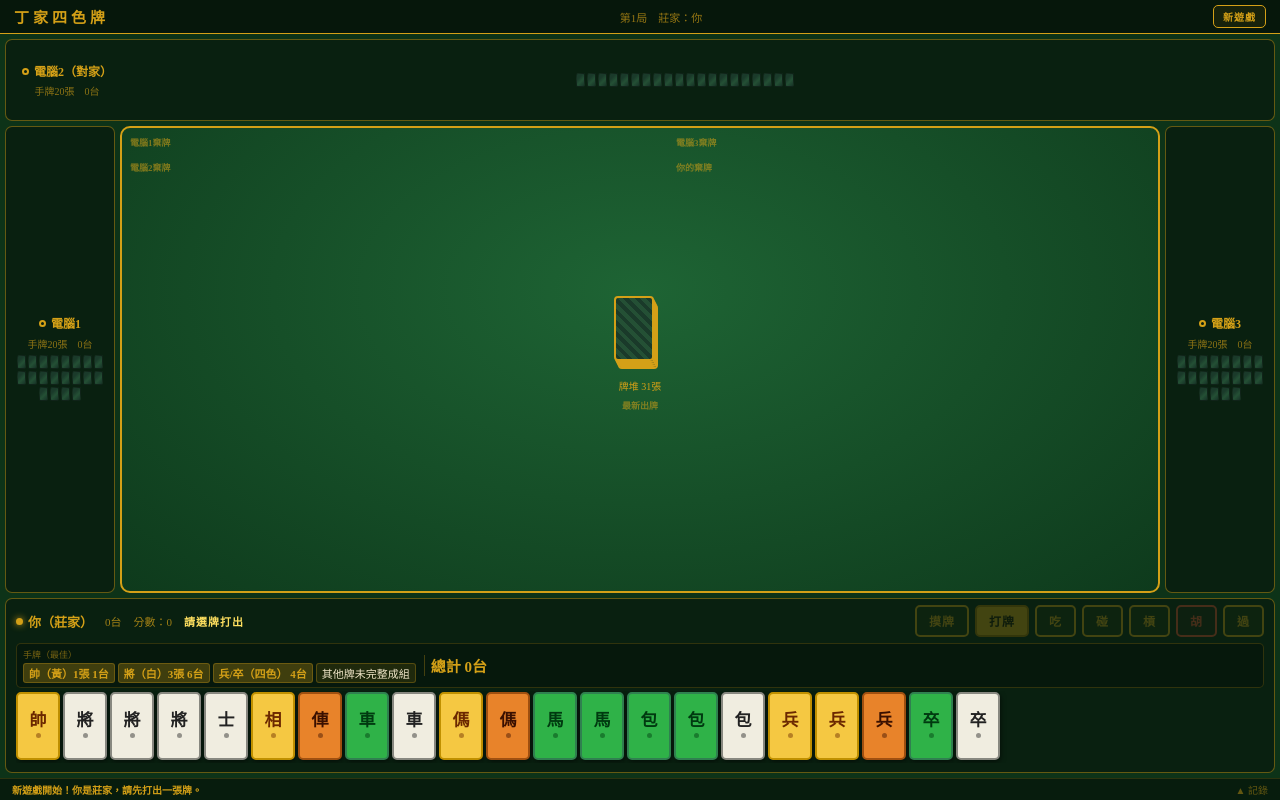
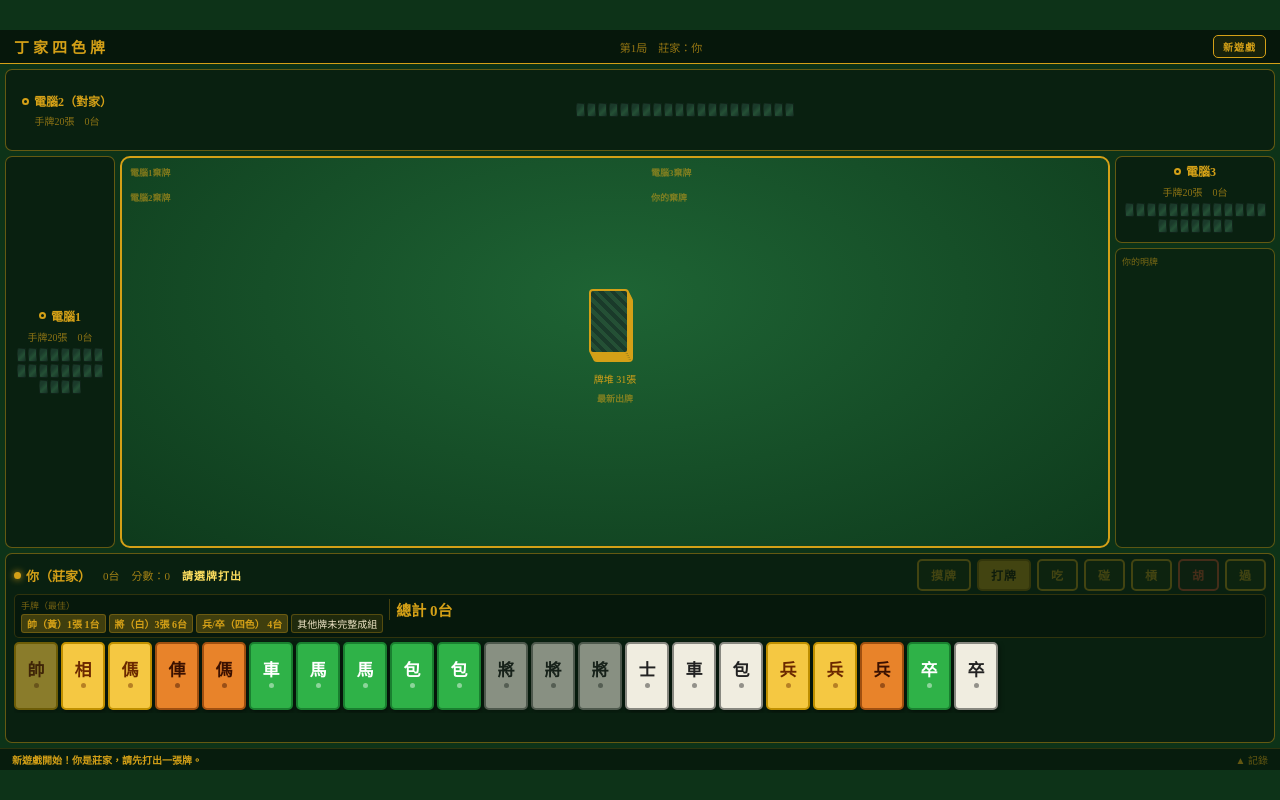
Before and after one commit to tiserle/tiserle.github.io, a plain HTML site: page index.html in a window 1280 px wide. Drawn offline with Linux system fonts and the light colour scheme.

Commit message:
Update index.html

```diff
--- a/index.html
+++ b/index.html
@@ -10,7 +10,7 @@
 :root {
   --yellow: #f5c842; --yellow-fg: #6b2800;
   --red-bg: #e8832a; --red-fg: #3a1000;
-  --green-bg: #2fb248; --green-fg: #003a10;
+  --green-bg: #2FB248; --green-fg: #ffffff;
   --white-bg: #f0ede0; --white-fg: #222;
   --gold: #d4a017;
   --table: #1a5c2e;
@@ -22,14 +22,28 @@
 
 * { box-sizing: border-box; margin: 0; padding: 0; }
 
+/* 外層填滿視窗，置中遊戲畫面 */
 body {
   font-family: 'Noto Serif TC', serif;
   background: var(--table-dark);
   color: var(--text);
+  width: 100vw;
   height: 100vh;
   overflow: hidden;
   display: flex;
+  align-items: center;
+  justify-content: center;
+}
+
+/* 遊戲容器：固定 1280x740，JS 自動等比縮放 */
+#game-root {
+  width: 1280px;
+  height: 740px;
+  flex-shrink: 0;
+  display: flex;
   flex-direction: column;
+  transform-origin: center center;
+  background: var(--table-dark);
 }
 
 /* ── TITLE ── */
@@ -49,8 +63,8 @@ body {
 #main {
   flex: 1;
   display: grid;
-  grid-template-rows: 82px 1fr 175px;
-  grid-template-columns: 110px 1fr 110px;
+  grid-template-rows: 82px 1fr 190px;
+  grid-template-columns: 110px 1fr 160px;
   gap: 5px;
   padding: 5px;
   min-height: 0;
@@ -136,7 +150,7 @@ body {
   border: 1px solid var(--border);
   border-radius: 7px;
   display: flex; flex-direction: column; gap: 3px;
-  padding: 6px 10px;
+  padding: 5px 8px;
 }
 
 #player-top-row {
@@ -154,6 +168,13 @@ body {
   background: rgba(212,160,23,0.07); padding: 2px 4px;
   border-radius: 4px; border: 1px solid rgba(212,160,23,0.28);
   flex-direction: column;
+}
+#player-melds-display .meld-type-label {
+  font-size: 9px; color: rgba(212,160,23,0.75);
+  display: block; margin-bottom: 2px;
+}
+#player-melds-display .meld-cards-row {
+  display: flex; gap: 2px; flex-wrap: wrap;
 }
 .meld-type-label { font-size: 8px; color: rgba(212,160,23,0.65); }
 .meld-cards-row { display: flex; gap: 2px; }
@@ -182,7 +203,7 @@ body {
 .card .c-dot { width: 5px; height: 5px; border-radius: 50%; background: currentColor; opacity: 0.45; margin: 2px 0; }
 .card.yellow { background: var(--yellow);    color: var(--yellow-fg); border-color: #c09000; }
 .card.red    { background: var(--red-bg);    color: var(--red-fg);    border-color: #a05010; }
-.card.green  { background: var(--green-bg);  color: var(--green-fg);  border-color: #308050; }
+.card.green  { background: var(--green-bg);  color: var(--green-fg);  border-color: #1a8030; }
 .card.white  { background: var(--white-bg);  color: var(--white-fg);  border-color: #888880; }
 .card:hover  { transform: translateY(-6px); box-shadow: 2px 8px 14px rgba(0,0,0,0.6); }
 .card.selected { transform: translateY(-14px); box-shadow: 0 0 0 2px var(--gold),2px 10px 14px rgba(0,0,0,0.6); }
@@ -250,14 +271,16 @@ body {
 /* ── TAI BREAKDOWN ── */
 #tai-breakdown {
   display: flex;
-  gap: 8px;
+  gap: 6px;
   flex-wrap: wrap;
-  align-items: center;
+  align-items: flex-start;
   padding: 4px 6px;
   background: rgba(0,0,0,0.25);
   border-radius: 5px;
   border: 1px solid rgba(212,160,23,0.2);
-  font-size: 11px;
+  font-size: 10px;
+  max-height: 64px;
+  overflow-y: auto;
 }
 #tai-breakdown .tai-section {
   display: flex;
@@ -330,6 +353,7 @@ body {
 </style>
 </head>
 <body>
+<div id="game-root">
 
 <div id="title-bar">
   <h1>丁家四色牌</h1>
@@ -377,12 +401,21 @@ body {
     </div>
   </div>
 
-  <!-- RIGHT CPU -->
-  <div class="cpu-panel" id="right-cpu" style="grid-row:2;">
+  <!-- RIGHT CPU + 玩家明牌區 -->
+  <div style="grid-row:2;display:flex;flex-direction:column;gap:5px;">
+    <div class="cpu-panel" id="right-cpu" style="flex:0 0 auto;">
       <div class="cpu-name"><div class="turn-dot" id="dot-3"></div>電腦3</div>
       <div class="cpu-stats" id="stats-3">手牌20張　0台</div>
       <div id="pips-3" class="card-pips"></div>
       <div id="melds-3" class="cpu-melds" style="flex-direction:column;"></div>
+    </div>
+    <div id="player-shown-melds" style="
+      flex:1;background:rgba(10,30,15,0.7);border:1px solid rgba(212,160,23,0.4);
+      border-radius:7px;padding:6px;overflow-y:auto;
+    ">
+      <div style="font-size:9px;color:rgba(212,160,23,0.55);margin-bottom:4px;">你的明牌</div>
+      <div id="player-melds-display"></div>
+    </div>
   </div>
 
   <!-- PLAYER AREA -->
@@ -402,7 +435,6 @@ body {
         <button class="btn" id="btn-pass" onclick="playerPass()" disabled>過</button>
       </div>
     </div>
-    <div id="player-melds"></div>
     <div id="tai-breakdown"></div>
     <div id="player-hand"></div>
   </div>
@@ -413,6 +445,8 @@ body {
   <div id="log-toggle" onclick="toggleLog()">▲ 記錄</div>
 </div>
 <div id="log-drawer"></div>
+
+</div><!-- /game-root -->
 
 <div id="modal-overlay">
   <div id="modal-box">
@@ -466,7 +500,14 @@ function newGame(){
 
 const TO={general:0,advisor:1,elephant:2,chariot:3,horse:4,cannon:5,soldier:6};
 const CO={yellow:0,red:1,green:2,white:3};
-function sortHand(h){h.sort((a,b)=>TO[a.type]-TO[b.type]||CO[a.color]-CO[b.color]);}
+// 排序：兵卒放最後，其餘先依顏色再依大小
+function sortHand(h){
+  h.sort((a,b)=>{
+    const aSol=a.type==='soldier'?1:0, bSol=b.type==='soldier'?1:0;
+    if(aSol!==bSol)return aSol-bSol; // 兵卒墊底
+    return CO[a.color]-CO[b.color]||TO[a.type]-TO[b.type];
+  });
+}
 
 // ── Card elements ──
 function mkCard(card,size,{click=false,sel=false}={}){
@@ -492,17 +533,31 @@ function renderPlayer(){
   const canClick=G.currentPlayer===0&&G.phase==='discard'&&!G.waitingForReact;
   G.hands[0].forEach(c=>{
     const sel=G.selectedCard&&G.selectedCard.id===c.id;
-    el.appendChild(mkCard(c,'normal',{click:canClick,sel}));
+    // B3: 將/帥不可選（顯示暗色提示）
+    const isGeneral=c.type==='general';
+    const isChiCard=G.chiCardIds&&G.chiCardIds.has(c.id);
+    const locked=isGeneral||isChiCard;
+    const cardEl=mkCard(c,'normal',{click:canClick&&!locked,sel});
+    if(locked){cardEl.style.opacity='0.55';cardEl.title=isGeneral?'將/帥不能打出':'吃進的牌不能打出';}
+    el.appendChild(cardEl);
   });
-  const mel=document.getElementById('player-melds');
+  // 玩家明牌：渲染到右側面板
+  const mel=document.getElementById('player-melds-display');
+  if(mel){
     mel.innerHTML='';
     G.melds[0].forEach(m=>{
-    const grp=document.createElement('div');grp.className='player-meld-group';
-    const lbl=document.createElement('span');lbl.className='meld-type-label';lbl.textContent=mname(m)+' '+mTai(m)+'台';grp.appendChild(lbl);
-    const row=document.createElement('div');row.className='meld-cards-row';
+      const grp=document.createElement('div');
+      grp.style.cssText='margin-bottom:6px;';
+      const lbl=document.createElement('span');
+      lbl.className='meld-type-label';
+      lbl.textContent=mname(m)+' '+mTai(m)+'台';
+      grp.appendChild(lbl);
+      const row=document.createElement('div');
+      row.className='meld-cards-row';
       m.cards.forEach(c=>row.appendChild(mkCard(c,'sm')));
       grp.appendChild(row);mel.appendChild(grp);
     });
+  }
   renderTaiBreakdown();
   document.getElementById('player-score').textContent=`分數：${G.scores[0]}`;
 }
@@ -1164,7 +1219,22 @@ function showModal(title,body,btns){
 }
 function hideModal(){document.getElementById('modal-overlay').className='';}
 
+// ── 自動縮放：讓 1280x740 的遊戲適應任何視窗大小 ──
+function autoScale(){
+  const root=document.getElementById('game-root');
+  if(!root)return;
+  const scaleX=window.innerWidth/1280;
+  const scaleY=window.innerHeight/740;
+  const scale=Math.min(scaleX,scaleY,1); // 最大1倍，不放大
+  root.style.transform=`scale(${scale})`;
+  // 調整 body 背景（縮放後空白區域）
+  document.body.style.background='var(--table-dark)';
+}
+window.addEventListener('resize',autoScale);
+document.addEventListener('DOMContentLoaded',autoScale);
+
 newGame();
+setTimeout(autoScale,100); // 字型載入後再算一次
 </script>
 </body>
 </html>
```
Lines whose indentation alone changed are shown as unchanged.
